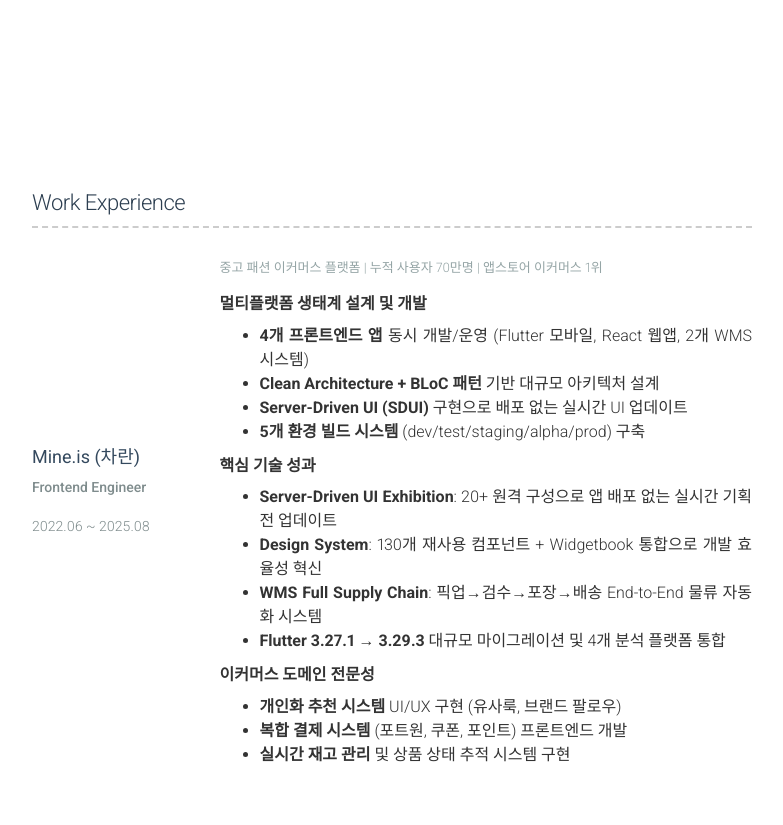
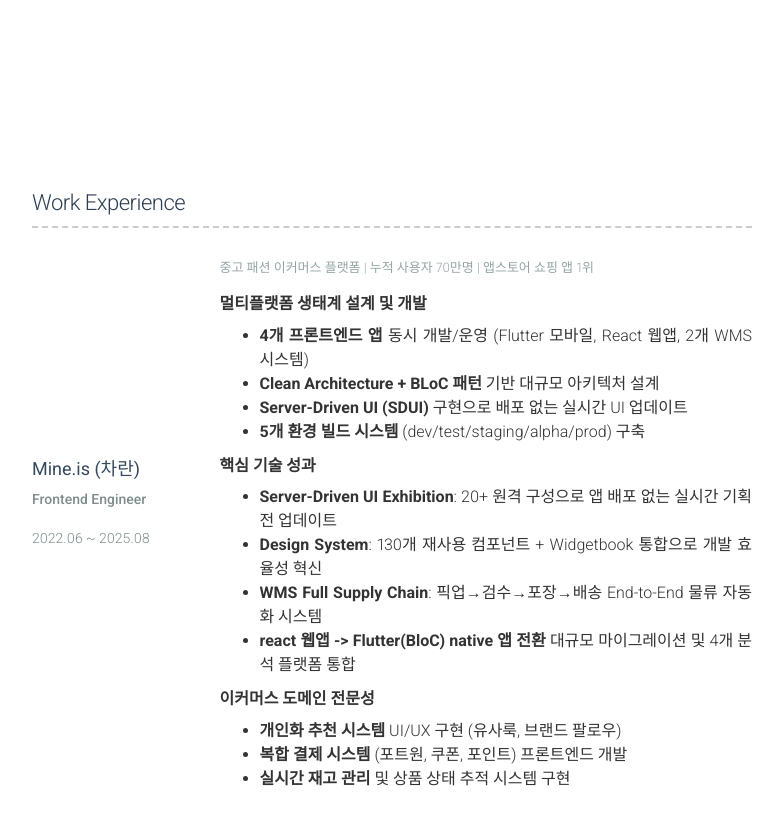
Before and after one commit to JuneKunst/JuneKunst.github.io, a Jekyll site: the page built from index.md, in a window 1280 px wide and 900 px high, scrolled down 726 px. Shown: the top 825 px of the window, without its empty margins (248-1031 px from the left). Built offline with Jekyll 4.4.1, drawn with Linux system fonts in a browser that asks for light colours; nearby versions of some CDN libraries.

Commit message:
Update content text

```diff
--- a/_config.yml
+++ b/_config.yml
@@ -85,7 +85,7 @@ content:
         sub_title: Frontend Engineer
         sub_title_en: Frontend Engineer
         caption: 2022.06 ~ 2025.08
-        quote: 중고 패션 이커머스 플랫폼 | 누적 사용자 70만명 | 앱스토어 이커머스 1위
+        quote: 중고 패션 이커머스 플랫폼 | 누적 사용자 70만명 | 앱스토어 쇼핑 앱 1위
         quote_en: Fashion E-commerce Platform | 700K+ Users | #1 E-commerce App Store
         description: |
           **멀티플랫폼 생태계 설계 및 개발**
@@ -98,7 +98,7 @@ content:
           - **Server-Driven UI Exhibition**: 20+ 원격 구성으로 앱 배포 없는 실시간 기획전 업데이트
           - **Design System**: 130개 재사용 컴포넌트 + Widgetbook 통합으로 개발 효율성 혁신
           - **WMS Full Supply Chain**: 픽업→검수→포장→배송 End-to-End 물류 자동화 시스템
-          - **Flutter 3.27.1 → 3.29.3** 대규모 마이그레이션 및 4개 분석 플랫폼 통합
+          - **react 웹앱 -> Flutter(BloC) native 앱 전환** 대규모 마이그레이션 및 4개 분석 플랫폼 통합
 
           **이커머스 도메인 전문성**
           - **개인화 추천 시스템** UI/UX 구현 (유사룩, 브랜드 팔로우)
@@ -115,7 +115,7 @@ content:
           - **Server-Driven UI Exhibition**: 20+ remote configurations for real-time campaign updates without app deployment
           - **Design System**: 130 reusable components + Widgetbook integration revolutionizing development efficiency
           - **WMS Full Supply Chain**: Pickup→Inspection→Packaging→Delivery End-to-End logistics automation system
-          - **Flutter 3.27.1 → 3.29.3** large-scale migration and 4 analytics platform integration
+          - **React Web App -> Flutter(BloC) Native App** large-scale migration and 4 analytics platform integration
 
           **E-commerce Domain Expertise**
           - **Personalized Recommendation System** UI/UX implementation (similar looks, brand follow)
```
